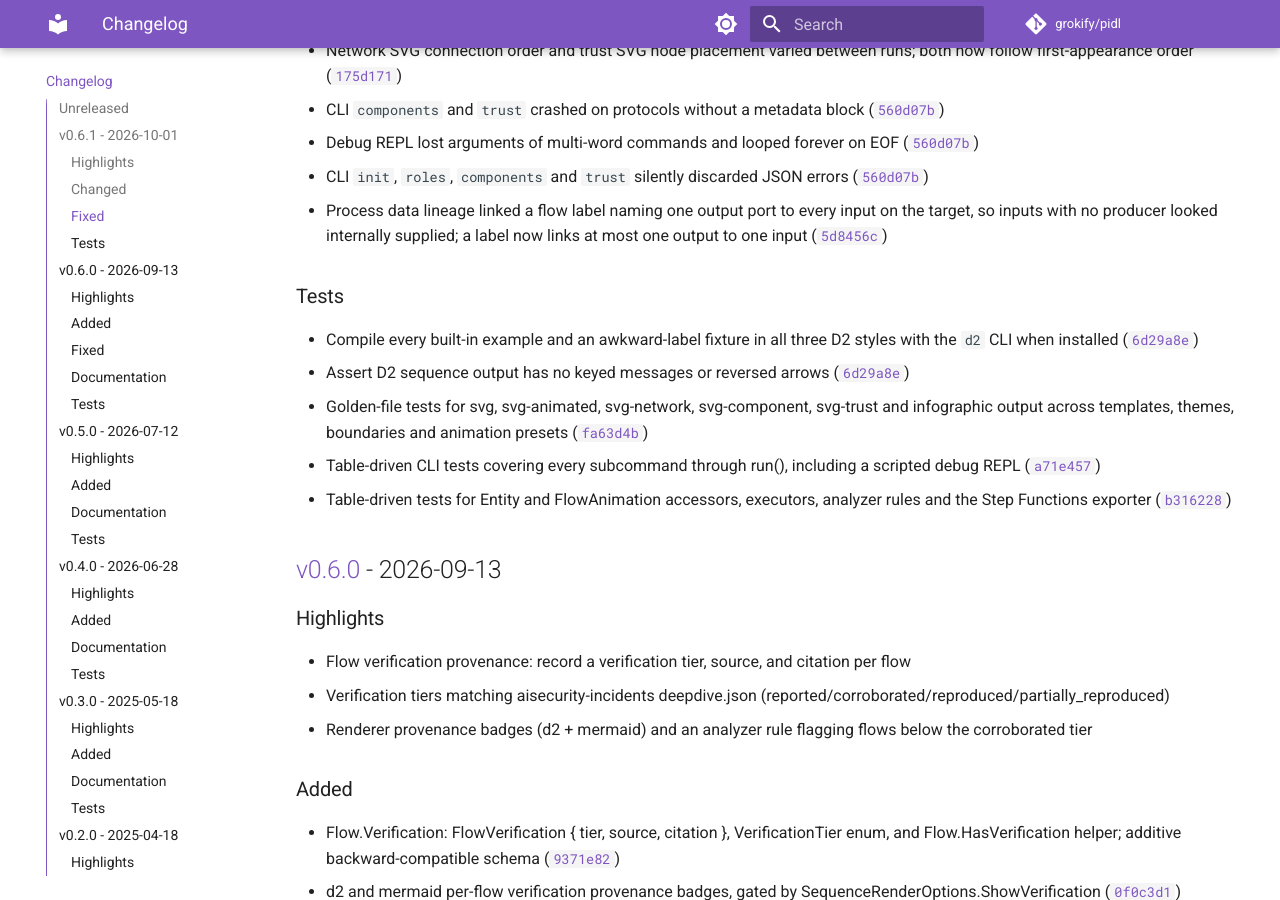
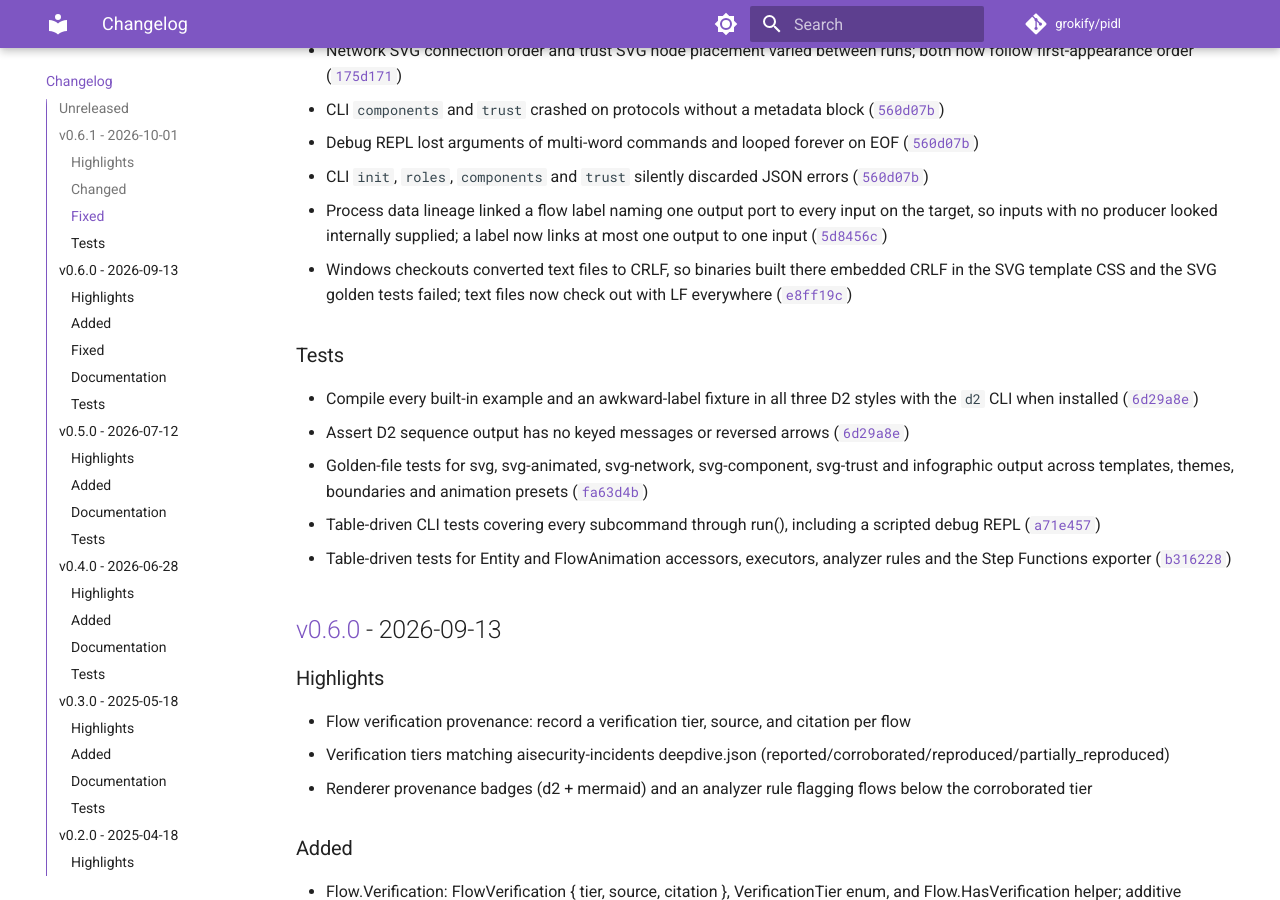
Before and after one commit to grokify/pidl, an MkDocs documentation site: the page built from docs/CHANGELOG.md, in a window 1280 px wide and 900 px high, scrolled down 1081 px. Built offline with MkDocs 1.6.1 and Material for MkDocs 9.7.7, drawn with Linux system fonts in a browser that asks for light colours; comment, search, counter and statistics services are not loaded.

Commit message:
docs: add Windows line-ending fix to v0.6.1 changelog
Co-Authored-By: Claude Opus 5.5 <noreply@anthropic.com>

```diff
--- a/CHANGELOG.json
+++ b/CHANGELOG.json
@@ -59,6 +59,10 @@
         {
           "description": "Process data lineage linked a flow label naming one output port to every input on the target, so inputs with no producer looked internally supplied; a label now links at most one output to one input",
           "commit": "5d8456c"
+        },
+        {
+          "description": "Windows checkouts converted text files to CRLF, so binaries built there embedded CRLF in the SVG template CSS and the SVG golden tests failed; text files now check out with LF everywhere",
+          "commit": "e8ff19c"
         }
       ],
       "changed": [
--- a/docs/CHANGELOG.md
+++ b/docs/CHANGELOG.md
@@ -35,6 +35,7 @@ and this changelog is generated by [Structured Changelog](https://github.com/gro
 - Debug REPL lost arguments of multi-word commands and looped forever on EOF ([`560d07b`](https://github.com/grokify/pidl/commit/560d07b))
 - CLI `init`, `roles`, `components` and `trust` silently discarded JSON errors ([`560d07b`](https://github.com/grokify/pidl/commit/560d07b))
 - Process data lineage linked a flow label naming one output port to every input on the target, so inputs with no producer looked internally supplied; a label now links at most one output to one input ([`5d8456c`](https://github.com/grokify/pidl/commit/5d8456c))
+- Windows checkouts converted text files to CRLF, so binaries built there embedded CRLF in the SVG template CSS and the SVG golden tests failed; text files now check out with LF everywhere ([`e8ff19c`](https://github.com/grokify/pidl/commit/e8ff19c))
 
 ### Tests
 
```
Also changed, not shown: CHANGELOG.md (+1 -0 lines).
